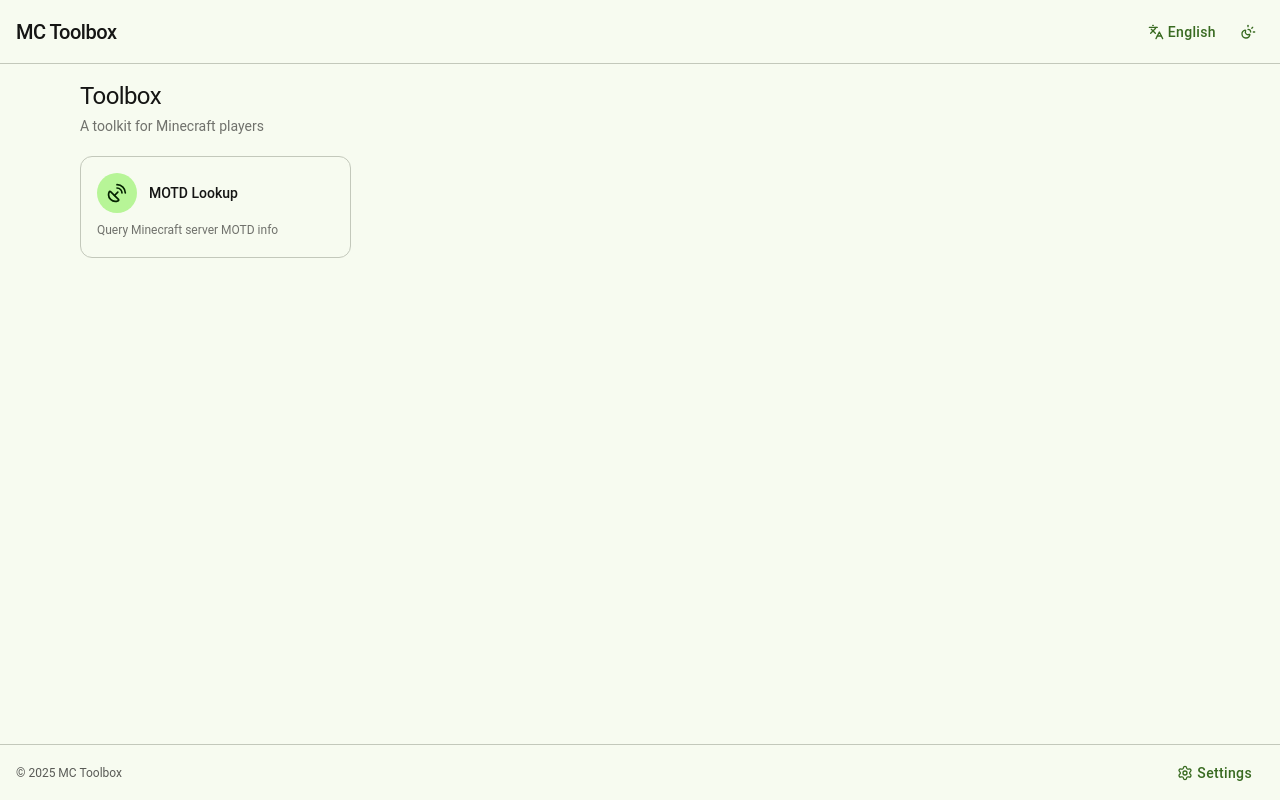
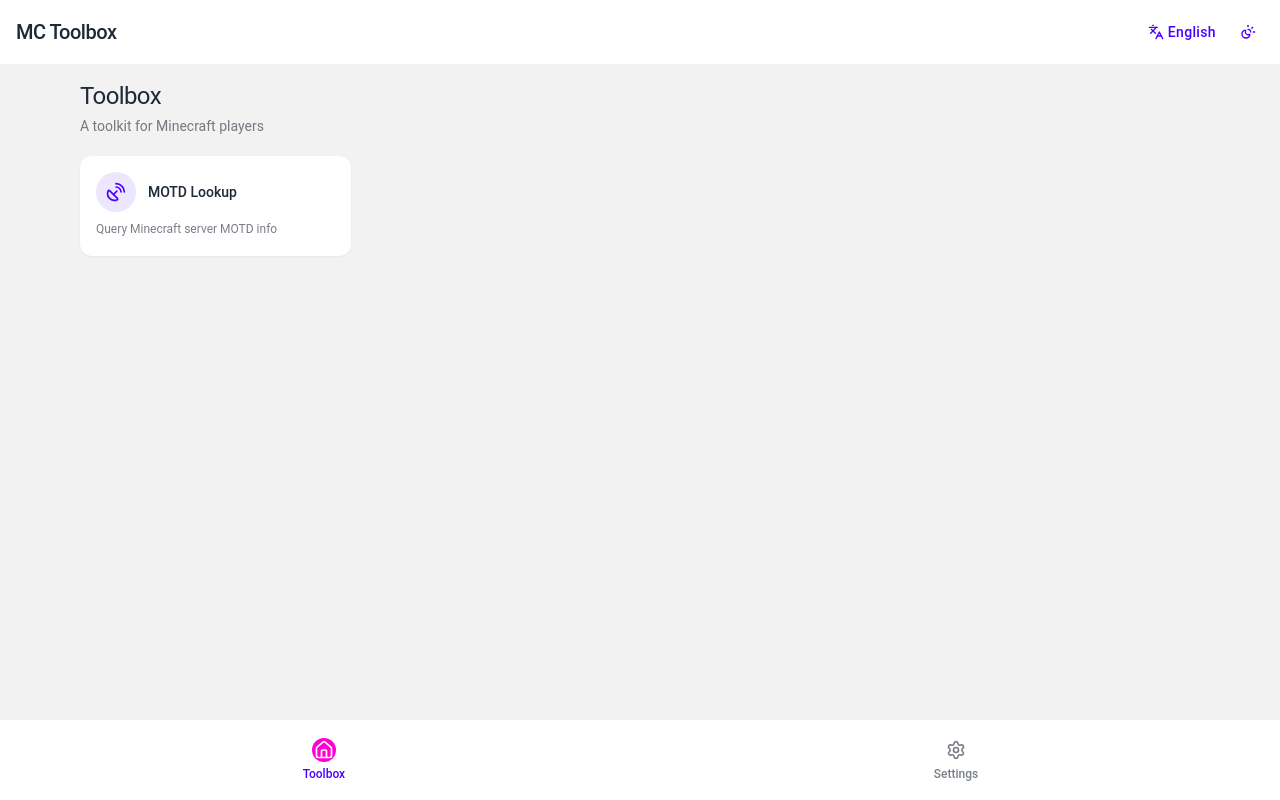
Before and after one commit to NetheritePickaxe/minecraft_tool, a website built with Vite: page mc-toolbox/index.html in a window 1280 px wide. Built offline with nearby package versions, Linux system fonts and the light colour scheme.

```diff
--- a/mc-toolbox/src/app.ts
+++ b/mc-toolbox/src/app.ts
@@ -1,6 +1,8 @@
-// 应用框架：MD3 风格卡片墙主页 + 工具详情页 + 底边栏
-// 视觉规范：Material Design 3（Top App Bar / Filled Card / State Layer / 全圆角按钮）
-// 组件库：DaisyUI 基础 + 自定义 md3-* 类
+// 应用框架：MD3 风格卡片墙主页 + 工具详情页 + 底部 NavigationBar
+// 视觉规范：Material Design 3
+// - Top App Bar（标题 + 语言/主题 icon button）
+// - 卡片墙（filled clickable cards，圆形图标 container）
+// - 底部 NavigationBar（首页 + 设置，带 active indicator pill）
 
 import {
   createIcons,
@@ -11,6 +13,7 @@ import {
   Download,
   ExternalLink,
   Globe,
+  Home,
   Info,
   Languages,
   MessageCircle,
@@ -53,6 +56,7 @@ const ICONS = {
   Download,
   ExternalLink,
   Globe,
+  Home,
   Info,
   Languages,
   MessageCircle,
@@ -64,6 +68,8 @@ const ICONS = {
   Wrench,
 };
 
+type NavTab = "home" | "settings";
+
 /** 构建应用骨架并挂载到 #app */
 export async function mountApp(root: HTMLElement): Promise<void> {
   initLocale();
@@ -74,12 +80,11 @@ export async function mountApp(root: HTMLElement): Promise<void> {
   const settingsModule = modules.find((m) => m.system && m.id === "settings");
 
   root.innerHTML = `
-    <div class="min-h-screen flex flex-col bg-base-100">
+    <div class="min-h-screen flex flex-col bg-base-200">
       <!-- MD3 Top App Bar -->
       <header class="md3-appbar">
         <span class="md3-appbar-title">${t("app.title")}</span>
         <div class="flex-none gap-1 flex items-center">
-          <!-- 语言：MD3 dropdown（用 DaisyUI dropdown 结构） -->
           <div class="dropdown dropdown-end">
             <div tabindex="0" role="button" class="md3-btn-text md3-btn-sm gap-1">
               <i data-lucide="languages" class="w-4 h-4"></i>
@@ -87,14 +92,13 @@ export async function mountApp(root: HTMLElement): Promise<void> {
             </div>
             <ul id="locale-menu" class="dropdown-content menu menu-sm bg-base-100 rounded-lg z-40 w-40 p-1 shadow-lg border border-base-300"></ul>
           </div>
-          <!-- 主题切换：icon button -->
           <button id="theme-btn" class="md3-btn-text md3-btn-sm !px-2" aria-label="toggle theme">
             <i data-lucide="sun-moon" class="w-4 h-4"></i>
           </button>
         </div>
       </header>
 
-      <main class="flex-1">
+      <main class="flex-1 pb-20">
         <!-- 卡片墙主页 -->
         <section id="home-view" class="max-w-6xl mx-auto p-4">
           <div class="mb-5">
@@ -119,16 +123,23 @@ export async function mountApp(root: HTMLElement): Promise<void> {
         </section>
       </main>
 
-      <!-- MD3 底边栏 -->
-      <footer class="md3-navbar-bottom text-base-content/70">
-        <span>© 2025 MC Toolbox</span>
-        <button id="settings-btn" class="md3-btn-text md3-btn-sm gap-1" ${
+      <!-- MD3 NavigationBar -->
+      <nav class="md3-nav-bar">
+        <button id="nav-home" class="md3-nav-item active" data-nav="home">
+          <span class="md3-nav-icon">
+            <i data-lucide="home" class="w-5 h-5"></i>
+          </span>
+          <span class="md3-nav-label" data-i18n="app.home"></span>
+        </button>
+        <button id="nav-settings" class="md3-nav-item" data-nav="settings" ${
           settingsModule ? "" : "disabled"
         }>
-          <i data-lucide="settings" class="w-4 h-4"></i>
-          <span data-i18n="app.settings"></span>
+          <span class="md3-nav-icon">
+            <i data-lucide="settings" class="w-5 h-5"></i>
+          </span>
+          <span class="md3-nav-label" data-i18n="app.settings"></span>
         </button>
-      </footer>
+      </nav>
     </div>
   `;
 
@@ -142,11 +153,12 @@ export async function mountApp(root: HTMLElement): Promise<void> {
   const localeLabel = qs<HTMLElement>(root, "#locale-label");
   const localeMenu = qs<HTMLElement>(root, "#locale-menu");
   const themeBtn = qs<HTMLButtonElement>(root, "#theme-btn");
-  const settingsBtn = qs<HTMLButtonElement>(root, "#settings-btn");
+  const navHome = qs<HTMLButtonElement>(root, "#nav-home");
+  const navSettings = qs<HTMLButtonElement>(root, "#nav-settings");
 
   let activeModuleId: string | null = null;
 
-  // 渲染工具卡片墙（MD3 filled card + state layer）
+  // 渲染工具卡片墙（MD3 filled clickable card）
   function renderToolGrid(): void {
     if (tools.length === 0) {
       emptyHint.classList.remove("hidden");
@@ -160,7 +172,7 @@ export async function mountApp(root: HTMLElement): Promise<void> {
         (m) => `
           <button class="md3-card-clickable text-left" data-module-id="${m.id}">
             <div class="flex items-center gap-3 mb-2">
-              <div class="w-10 h-10 rounded-full bg-secondary text-secondary-content flex items-center justify-center flex-none">
+              <div class="w-10 h-10 rounded-full bg-primary/10 text-primary flex items-center justify-center flex-none">
                 <i data-lucide="${m.icon ?? "wrench"}" class="w-5 h-5"></i>
               </div>
               <h3 class="font-medium text-sm truncate flex-1">${t(m.nameKey)}</h3>
@@ -199,21 +211,43 @@ export async function mountApp(root: HTMLElement): Promise<void> {
     createIcons({ icons: ICONS, attrs: { "stroke-width": 2 } });
   }
 
+  function setNav(tab: NavTab): void {
+    navHome.classList.toggle("active", tab === "home");
+    navSettings.classList.toggle("active", tab === "settings");
+  }
+
+  function showHome(): void {
+    deactivateActive();
+    activeModuleId = null;
+    detailView.classList.add("hidden");
+    homeView.classList.remove("hidden");
+    setNav("home");
+    window.scrollTo({ top: 0 });
+  }
+
+  function showSettings(): void {
+    if (!settingsModule) return;
+    homeView.classList.add("hidden");
+    detailView.classList.remove("hidden");
+    activeModuleId = settingsModule.id;
+    detailTitle.textContent = t(settingsModule.nameKey);
+    activateModule(settingsModule.id, container);
+    setNav("settings");
+    window.scrollTo({ top: 0 });
+  }
+
   function enterModule(m: ModuleRegistration): void {
     activeModuleId = m.id;
     detailTitle.textContent = t(m.nameKey);
     homeView.classList.add("hidden");
     detailView.classList.remove("hidden");
     activateModule(m.id, container);
+    setNav("home"); // 工具详情页仍属于"首页"导航
     window.scrollTo({ top: 0 });
   }
 
   function backToHome(): void {
-    deactivateActive();
-    activeModuleId = null;
-    detailView.classList.add("hidden");
-    homeView.classList.remove("hidden");
-    window.scrollTo({ top: 0 });
+    showHome();
   }
 
   renderToolGrid();
@@ -232,10 +266,8 @@ export async function mountApp(root: HTMLElement): Promise<void> {
   });
 
   backBtn.addEventListener("click", backToHome);
-
-  settingsBtn.addEventListener("click", () => {
-    if (settingsModule) enterModule(settingsModule);
-  });
+  navHome.addEventListener("click", showHome);
+  navSettings.addEventListener("click", showSettings);
 
   localeMenu.addEventListener("click", (e) => {
     const btn = (e.target as HTMLElement).closest<HTMLAnchorElement>(
--- a/mc-toolbox/src/styles.css
+++ b/mc-toolbox/src/styles.css
@@ -4,10 +4,11 @@
 
 /* ============================================================
  * Material Design 3 风格增强
- * 基于 DaisyUI 组件，通过自定义类与覆盖实现 MD3 视觉规范
+ * 基于 DaisyUI 组件 + 自定义 md3-* 类实现 MD3 视觉规范
  * - 字体：Roboto 优先
- * - State layer：hover/active 半透明叠加（替代涟漪的轻量方案）
+ * - State layer：hover/active 半透明叠加
  * - 圆角：card 12px / button full / text-field 4px
+ * - 卡片：默认 filled/elevated，非线框
  * ============================================================ */
 
 html,
@@ -68,11 +69,11 @@ body {
   .md3-btn-filled {
     @apply md3-btn bg-primary text-primary-content;
   }
-  /* Tonal：primary-container 背景 */
+  /* Tonal：secondary 背景（DaisyUI secondary ≈ MD3 primary-container） */
   .md3-btn-tonal {
     @apply md3-btn bg-secondary text-secondary-content;
   }
-  /* Outlined：透明背景 + outline 边框 */
+  /* Outlined：透明背景 + 边框 */
   .md3-btn-outlined {
     @apply md3-btn bg-transparent text-primary border border-base-300;
   }
@@ -81,29 +82,26 @@ body {
     @apply md3-btn bg-transparent text-primary px-3;
   }
 
-  /* ---- MD3 卡片变体 ---- */
+  /* ---- MD3 卡片（默认 filled/elevated，非线框） ---- */
   .md3-card {
     @apply rounded-xl p-4 transition-all duration-200;
   }
-  /* Filled：surface-container 背景 */
+  /* Filled：surface-container 背景（base-200） */
   .md3-card-filled {
     @apply md3-card bg-base-200;
   }
-  /* Outlined：surface 背景 + outline 边框 */
+  /* Elevated：surface 背景 + 轻阴影 */
+  .md3-card-elevated {
+    @apply md3-card bg-base-100 shadow-sm;
+  }
+  /* Outlined：surface 背景 + outline 边框（仅在需要分隔时使用） */
   .md3-card-outlined {
     @apply md3-card bg-base-100 border border-base-300;
   }
-  /* Elevated：surface 背景 + 轻阴影 */
-  .md3-card-elevated {
-    @apply md3-card bg-base-100 shadow-md;
-  }
 
-  /* ---- MD3 可点击卡片 ---- */
+  /* ---- MD3 可点击卡片：elevated + state layer ---- */
   .md3-card-clickable {
-    @apply md3-card-outlined cursor-pointer md3-state;
-  }
-  .md3-card-clickable:hover {
-    @apply border-primary;
+    @apply md3-card-elevated cursor-pointer md3-state hover:shadow-md;
   }
 
   /* ---- MD3 输入框：outlined text field ---- */
@@ -117,16 +115,35 @@ body {
   /* ---- MD3 Top App Bar ---- */
   .md3-appbar {
     @apply bg-base-100 sticky top-0 z-30 h-16 px-4
-           flex items-center gap-2 border-b border-base-300;
+           flex items-center gap-2;
   }
   .md3-appbar-title {
     @apply text-xl font-medium tracking-tight flex-1;
   }
 
-  /* ---- MD3 底部导航栏 ---- */
-  .md3-navbar-bottom {
-    @apply bg-base-100 border-t border-base-300 sticky bottom-0 z-30
-           h-14 px-4 flex items-center justify-between text-xs;
+  /* ---- MD3 NavigationBar（底部导航栏，含多个 item） ---- */
+  .md3-nav-bar {
+    @apply bg-base-100 sticky bottom-0 z-30
+           flex items-stretch justify-around px-2;
+    height: 5rem;
+  }
+  .md3-nav-item {
+    @apply flex-1 flex flex-col items-center justify-center gap-1
+           md3-state rounded-lg text-base-content/60
+           transition-colors cursor-pointer py-2;
+  }
+  .md3-nav-item.active {
+    @apply text-primary;
+  }
+  .md3-nav-item .md3-nav-icon {
+    @apply w-6 h-6 flex items-center justify-center rounded-full
+           transition-colors;
+  }
+  .md3-nav-item.active .md3-nav-icon {
+    @apply bg-secondary text-secondary-content;
+  }
+  .md3-nav-item .md3-nav-label {
+    @apply text-xs font-medium;
   }
 
   /* ---- MD3 列表项 ---- */
@@ -137,7 +154,8 @@ body {
 
   /* ---- MD3 分段按钮（segmented） ---- */
   .md3-segmented {
-    @apply inline-flex rounded-full border border-base-300 overflow-hidden;
+    @apply inline-flex rounded-full border border-base-300 overflow-hidden
+           bg-base-100;
   }
   .md3-segmented-btn {
     @apply px-4 h-9 text-sm font-medium md3-state
--- a/mc-toolbox/tailwind.config.js
+++ b/mc-toolbox/tailwind.config.js
@@ -19,62 +19,8 @@ export default {
   },
   plugins: [daisyui],
   daisyui: {
-    // MD3 风格主题：Minecraft 绿色 seed 生成 tonal palette
-    // 颜色 token 对应 Material Design 3 规范
-    themes: [
-      {
-        light: {
-          primary: "#386A20",
-          "primary-content": "#FFFFFF",
-          secondary: "#B7F597",
-          "secondary-content": "#042100",
-          accent: "#386666",
-          "accent-content": "#FFFFFF",
-          neutral: "#181D17",
-          "neutral-content": "#F7FBF0",
-          "base-100": "#F7FBF0",
-          "base-200": "#DFE4D5",
-          "base-300": "#C3C8BB",
-          info: "#386666",
-          "info-content": "#FFFFFF",
-          success: "#386A20",
-          "success-content": "#FFFFFF",
-          warning: "#835400",
-          "warning-content": "#FFFFFF",
-          error: "#BA1A1A",
-          "error-content": "#FFFFFF",
-          "--radius-box": "0.75rem",
-          "--radius-field": "0.25rem",
-          "--radius-selector": "0.25rem",
-        },
-      },
-      {
-        dark: {
-          primary: "#9CD87E",
-          "primary-content": "#0E3900",
-          secondary: "#1F5109",
-          "secondary-content": "#B7F597",
-          accent: "#A0CFCF",
-          "accent-content": "#003737",
-          neutral: "#E0E4D8",
-          "neutral-content": "#10140E",
-          "base-100": "#10140E",
-          "base-200": "#1A1F16",
-          "base-300": "#2A2F25",
-          info: "#A0CFCF",
-          "info-content": "#003737",
-          success: "#9CD87E",
-          "success-content": "#0E3900",
-          warning: "#FFB87C",
-          "warning-content": "#4A2800",
-          error: "#FFB4AB",
-          "error-content": "#690005",
-          "--radius-box": "0.75rem",
-          "--radius-field": "0.25rem",
-          "--radius-selector": "0.25rem",
-        },
-      },
-    ],
+    // 使用 DaisyUI 内置主题色，不覆盖
+    themes: ["light", "dark"],
     darkTheme: "dark",
   },
 };
```
Also changed, not shown: mc-toolbox/src/modules/server-motd/ui.ts (+7 -7 lines), mc-toolbox/src/modules/settings/ui.ts (+8 -8 lines).
